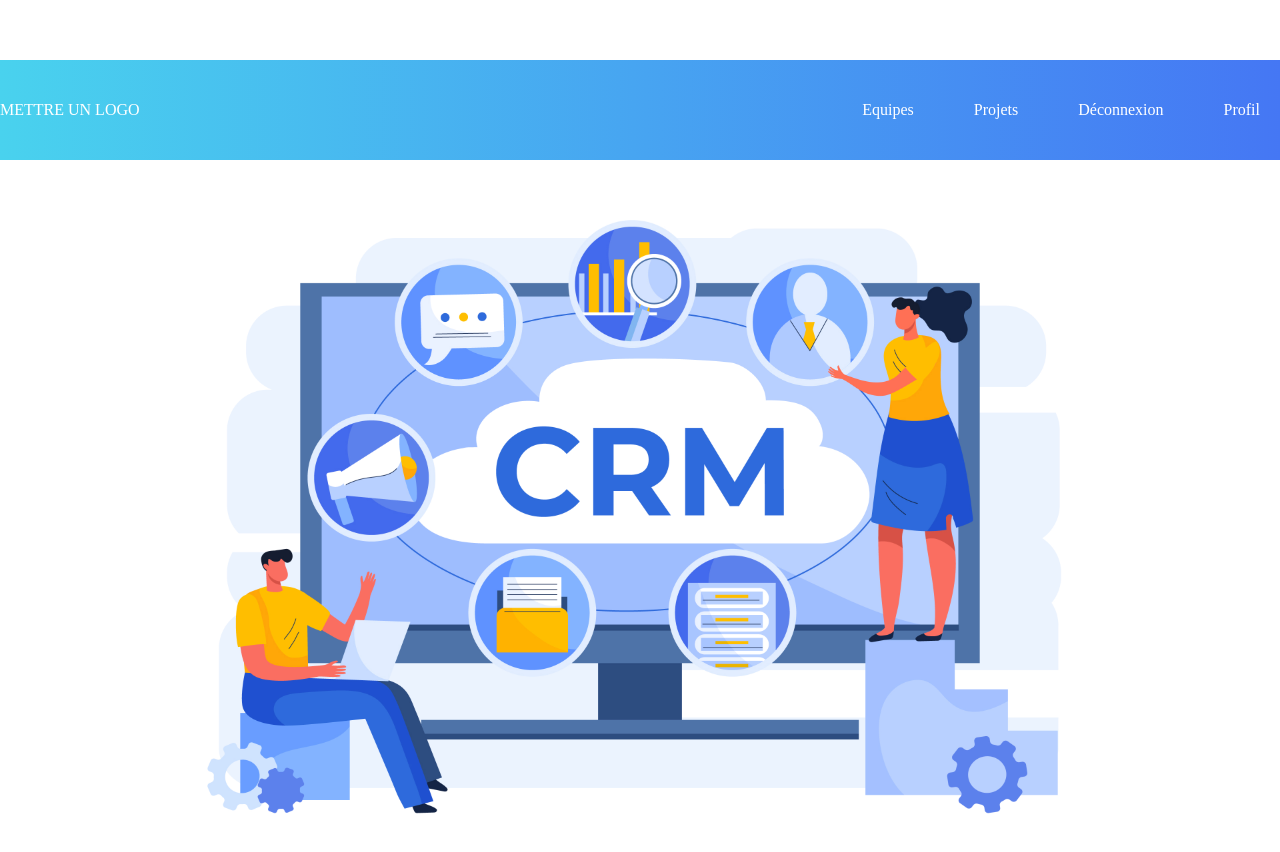
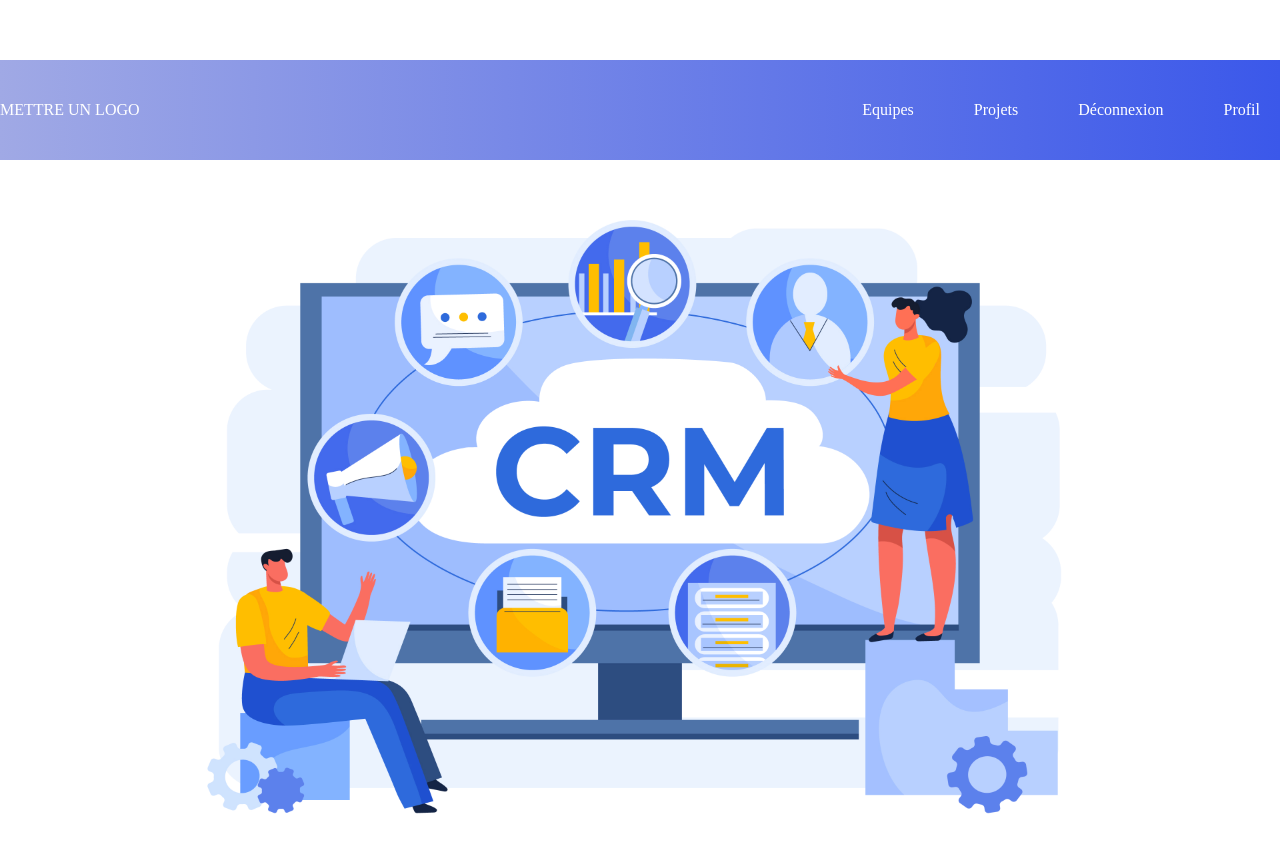
Before and after one commit to iboizard/ProjetWeb, a Vue app in the folder frontend/: page / in a window 1280 px wide. Shown: the top 852 px of the page. Built offline with nearby package versions, Linux system fonts and the light colour scheme; the HTML template or start-up script is replaced by a standard one.

Commit message:
Fix colors

```diff
--- a/frontend/src/styles/common.css
+++ b/frontend/src/styles/common.css
@@ -167,7 +167,7 @@ h2 {
     align-items: center;
     justify-content: space-between;
     background-color: #00BAF0;
-    background: linear-gradient(to left, #4577f4, #49d2ee);
+    background: linear-gradient(to left, #3b58ea, #a0a9e5);
     color: #FFF;
     height: 100px;
     margin-bottom: 2%;
```
